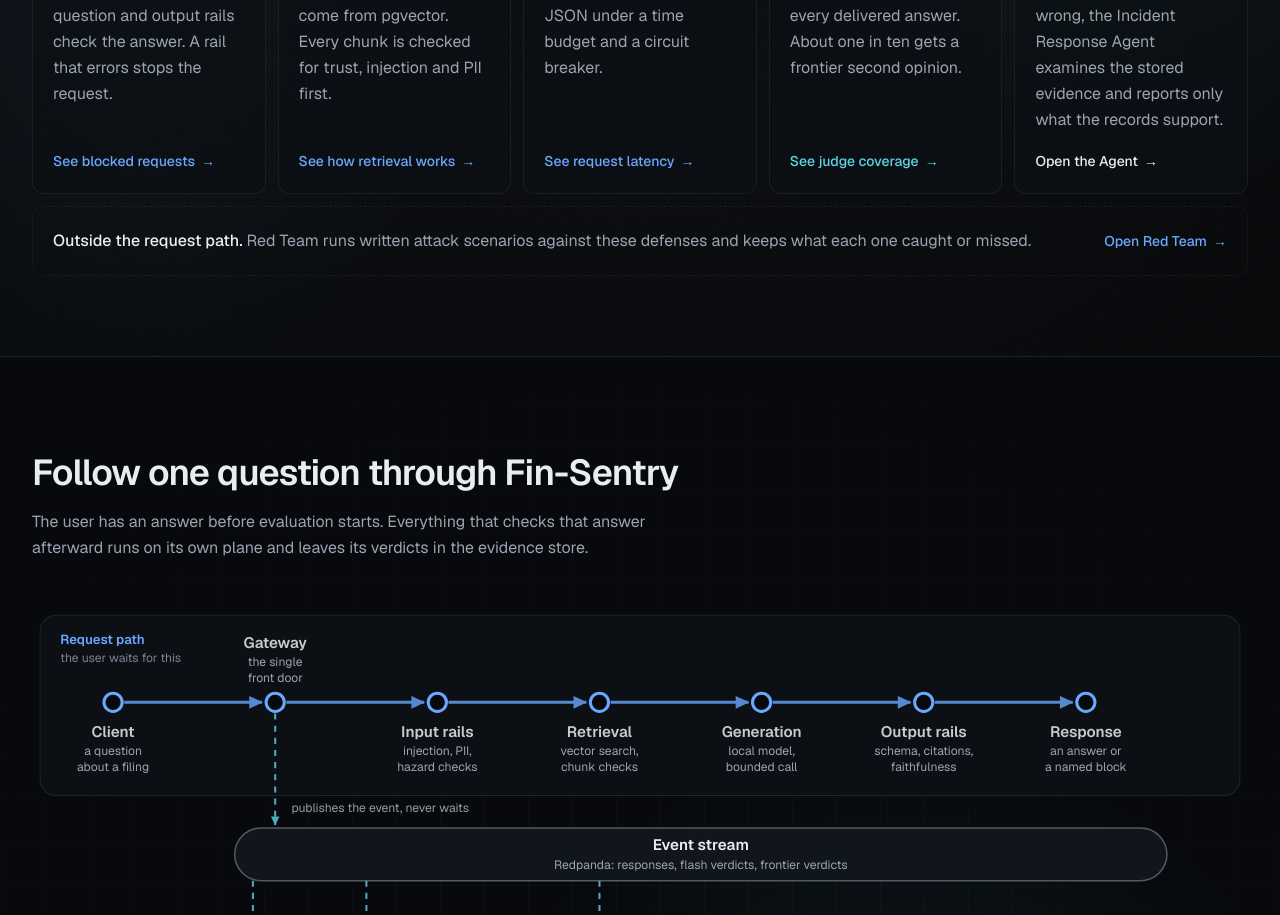
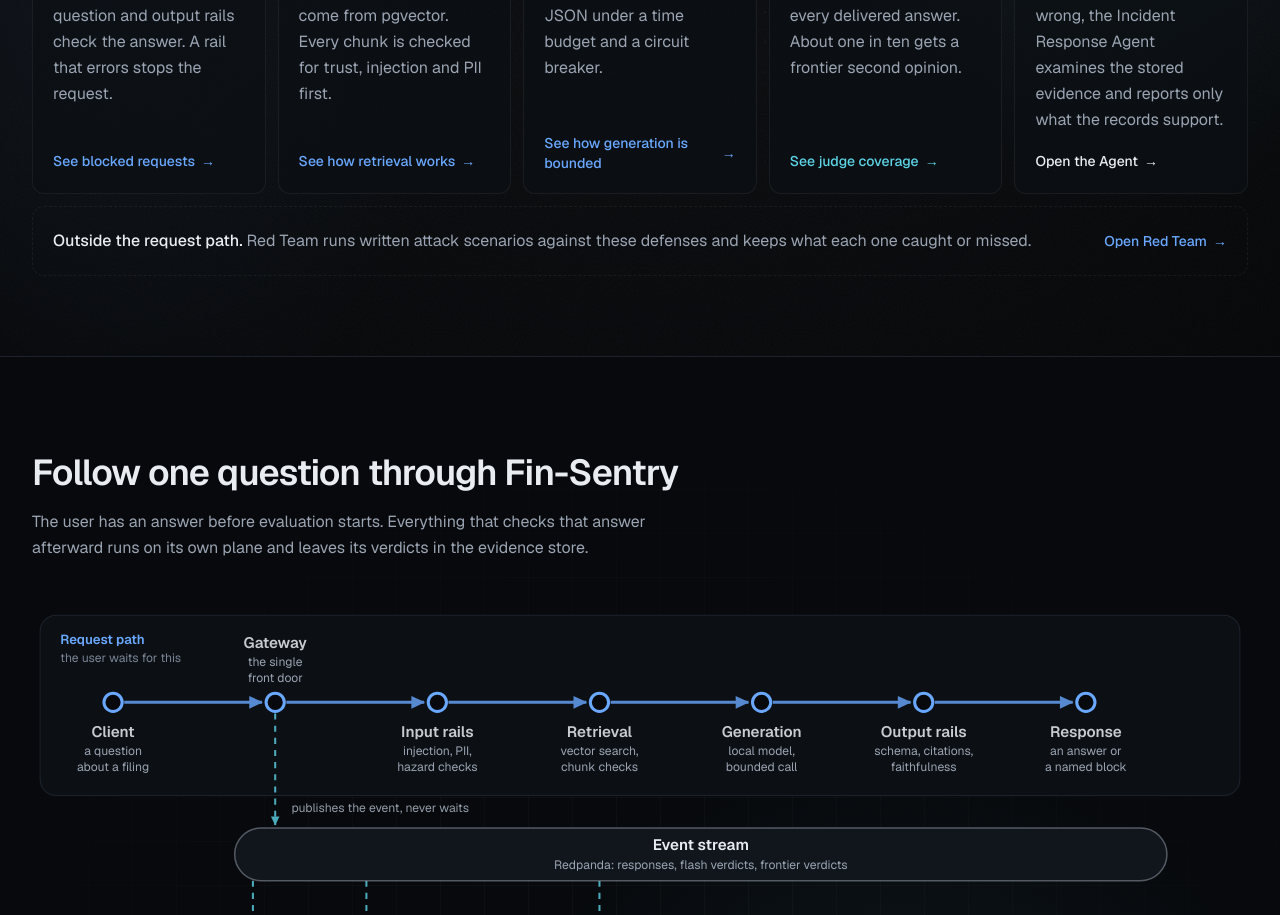
Before and after one commit to PrathamHusky07/fin-sentry, a Next.js app in the folder web/: page / in a window 1280 px wide. Shown: the part 1320-2235 px from the top of the page. Built offline with nearby package versions, Linux system fonts and the light colour scheme.

Commit message:
point the Generate card at the generation stage that states the call's bounds

```diff
--- a/web/components/stage-cards.tsx
+++ b/web/components/stage-cards.tsx
@@ -36,8 +36,8 @@
     id: "generate",
     title: "Generate",
     body: "One model call answers in JSON under a time budget and a circuit breaker.",
-    to: { href: "/operations#activity-latency" },
-    cta: "See request latency",
+    to: { stage: "generation" },
+    cta: "See how generation is bounded",
     tone: "accent",
   },
   {
@@ -94,12 +94,15 @@
 } as const;
 
 /**
- * Five stages of one answer's life, in order, each opening a different page. Guard opens the
- * blocked requests with the rail that stopped each, Retrieve opens its stage on the
- * architecture page (retrieval has no product view of its own, so that section is the one
- * honest target), Generate opens the request latency chart, Judge opens the evaluation
- * coverage and Agent opens the Agent. Red Team sits below as its own line because it is not
- * part of any request. Static copy only: no counts, no status.
+ * Five stages of one answer's life, in order, each opening its own destination. Guard opens
+ * the blocked requests with the rail that stopped each, Judge opens the evaluation coverage
+ * and Agent opens the Agent. Retrieve and Generate have no product view of their own: no
+ * stored data isolates a retrieval or a model call, so each opens its own stage on the
+ * architecture page, where the real constants are stated (the 20 second budget, the 15
+ * second cap per attempt and the circuit breaker that opens after five failures). The
+ * request latency chart this card used to open covers the whole request, not generation.
+ * Red Team sits below as its own line because it is not part of any request. Static copy
+ * only: no counts, no status.
  */
 export function StageCards() {
   const desktop = useIsDesktop();
```
Also changed, not shown: 2 other files (tests, documents, lock files or other folders).
